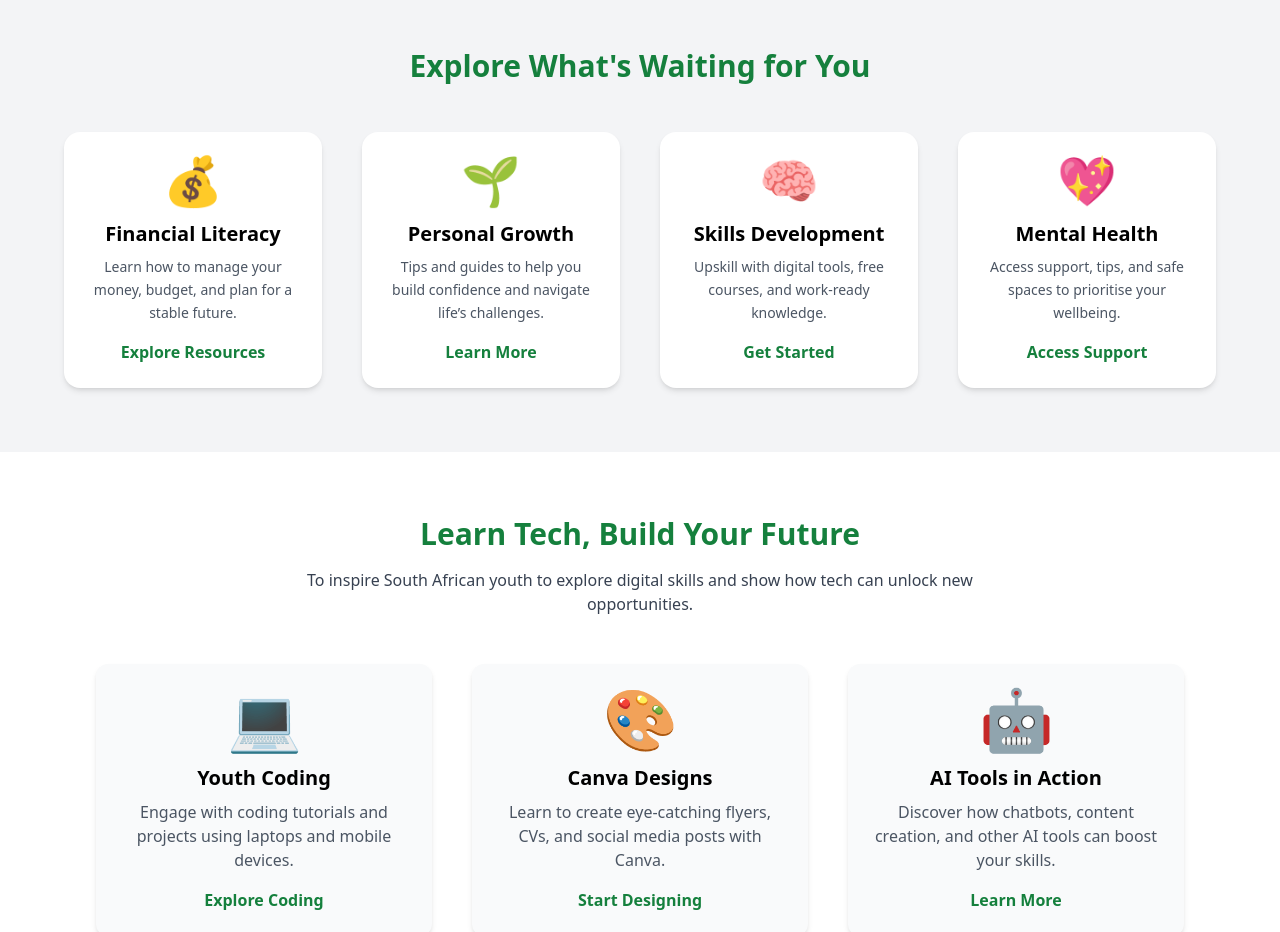
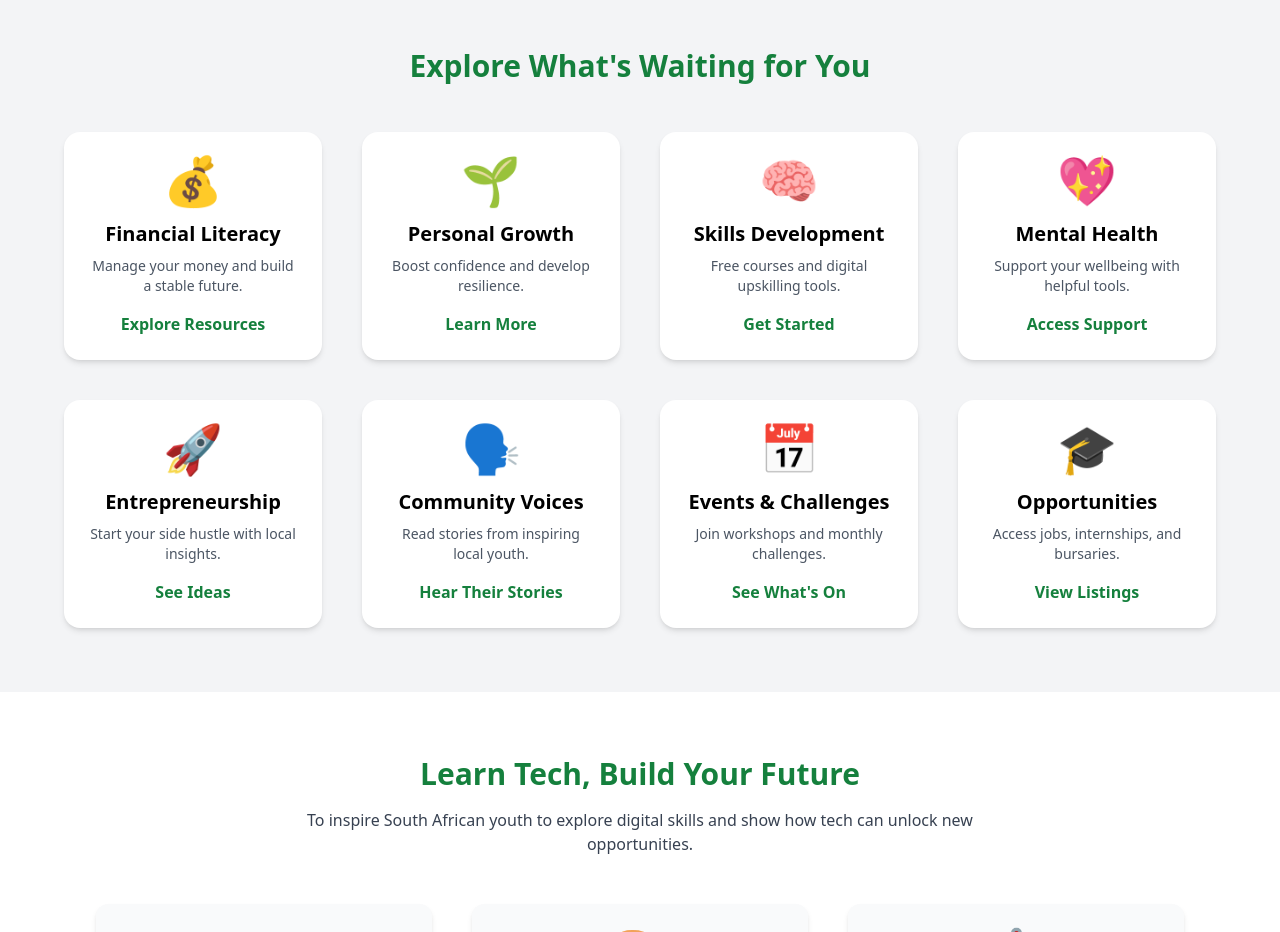
Before and after one commit to Waidon/Hub-Web-App, a plain HTML site: page index.html in a window 1280 px wide. Shown: the part 860-1792 px from the top of the page. Drawn offline with nearby package versions, Linux system fonts and the light colour scheme.

Commit message:
Add files via upload

```diff
--- a/index.html
+++ b/index.html
@@ -89,52 +89,81 @@
 
 
   <!-- Start Here Section -->
+  <!-- Start Here Section -->
 <section class="bg-gray-100 py-16 px-6 sm:px-8 lg:px-16">
   <div class="max-w-7xl mx-auto text-center">
     <h2 class="text-3xl font-extrabold text-green-700 mb-12">Explore What's Waiting for You</h2>
     <div class="grid gap-10 sm:grid-cols-2 lg:grid-cols-4">
-        <!-- Card 1 -->
-        <article class="bg-white p-6 rounded-2xl shadow-md hover:shadow-xl transition-all duration-300 focus-within:ring-2 focus-within:ring-green-500">
-          <div class="text-green-600 text-5xl mb-4 transition-transform duration-300 hover:scale-110">
-            💰
-          </div>
+
+      <!-- Financial Literacy -->
+      <article class="bg-white p-6 rounded-2xl shadow-md hover:shadow-xl transition-all duration-300">
+        <div class="text-green-600 text-5xl mb-4 hover:scale-110 transition-transform duration-300">💰</div>
         <h3 class="text-xl font-semibold mb-2">Financial Literacy</h3>
-          <p class="text-gray-600 mb-4 leading-relaxed text-sm">Learn how to manage your money, budget, and plan for a stable future.</p>
-          <a href="#resources" class="inline-block text-green-700 font-semibold hover:underline focus:outline-none">Explore Resources</a>
+        <p class="text-gray-600 mb-4 text-sm">Manage your money and build a stable future.</p>
+        <a href="#resources" class="text-green-700 font-semibold hover:underline">Explore Resources</a>
       </article>
 
-        <!-- Card 2 -->
-        <article class="bg-white p-6 rounded-2xl shadow-md hover:shadow-xl transition-all duration-300 focus-within:ring-2 focus-within:ring-green-500">
-          <div class="text-green-600 text-5xl mb-4 transition-transform duration-300 hover:scale-110">
-            🌱
-          </div>
+      <!-- Personal Growth -->
+      <article class="bg-white p-6 rounded-2xl shadow-md hover:shadow-xl transition-all duration-300">
+        <div class="text-green-600 text-5xl mb-4 hover:scale-110 transition-transform duration-300">🌱</div>
         <h3 class="text-xl font-semibold mb-2">Personal Growth</h3>
-          <p class="text-gray-600 mb-4 leading-relaxed text-sm">Tips and guides to help you build confidence and navigate life’s challenges.</p>
-          <a href="#blog" class="inline-block text-green-700 font-semibold hover:underline focus:outline-none">Learn More</a>
+        <p class="text-gray-600 mb-4 text-sm">Boost confidence and develop resilience.</p>
+        <a href="#blog" class="text-green-700 font-semibold hover:underline">Learn More</a>
       </article>
 
-        <!-- Card 3 -->
-        <article class="bg-white p-6 rounded-2xl shadow-md hover:shadow-xl transition-all duration-300 focus-within:ring-2 focus-within:ring-green-500">
-          <div class="text-green-600 text-5xl mb-4 transition-transform duration-300 hover:scale-110">
-            🧠
-          </div>
+      <!-- Skills Development -->
+      <article class="bg-white p-6 rounded-2xl shadow-md hover:shadow-xl transition-all duration-300">
+        <div class="text-green-600 text-5xl mb-4 hover:scale-110 transition-transform duration-300">🧠</div>
         <h3 class="text-xl font-semibold mb-2">Skills Development</h3>
-          <p class="text-gray-600 mb-4 leading-relaxed text-sm">Upskill with digital tools, free courses, and work-ready knowledge.</p>
-          <a href="#education" class="inline-block text-green-700 font-semibold hover:underline focus:outline-none">Get Started</a>
+        <p class="text-gray-600 mb-4 text-sm">Free courses and digital upskilling tools.</p>
+        <a href="#education" class="text-green-700 font-semibold hover:underline">Get Started</a>
       </article>
 
-        <!-- Card 4 -->
-        <article class="bg-white p-6 rounded-2xl shadow-md hover:shadow-xl transition-all duration-300 focus-within:ring-2 focus-within:ring-green-500">
-          <div class="text-green-600 text-5xl mb-4 transition-transform duration-300 hover:scale-110">
-            💖
-          </div>
+      <!-- Mental Health -->
+      <article class="bg-white p-6 rounded-2xl shadow-md hover:shadow-xl transition-all duration-300">
+        <div class="text-green-600 text-5xl mb-4 hover:scale-110 transition-transform duration-300">💖</div>
         <h3 class="text-xl font-semibold mb-2">Mental Health</h3>
-          <p class="text-gray-600 mb-4 leading-relaxed text-sm">Access support, tips, and safe spaces to prioritise your wellbeing.</p>
-          <a href="#wellness" class="inline-block text-green-700 font-semibold hover:underline focus:outline-none">Access Support</a>
+        <p class="text-gray-600 mb-4 text-sm">Support your wellbeing with helpful tools.</p>
+        <a href="#wellness" class="text-green-700 font-semibold hover:underline">Access Support</a>
       </article>
+
+      <!-- Entrepreneurship -->
+      <article class="bg-white p-6 rounded-2xl shadow-md hover:shadow-xl transition-all duration-300">
+        <div class="text-green-600 text-5xl mb-4 hover:scale-110 transition-transform duration-300">🚀</div>
+        <h3 class="text-xl font-semibold mb-2">Entrepreneurship</h3>
+        <p class="text-gray-600 mb-4 text-sm">Start your side hustle with local insights.</p>
+        <a href="#entrepreneurship" class="text-green-700 font-semibold hover:underline">See Ideas</a>
+      </article>
+
+      <!-- Community Voices -->
+      <article class="bg-white p-6 rounded-2xl shadow-md hover:shadow-xl transition-all duration-300">
+        <div class="text-green-600 text-5xl mb-4 hover:scale-110 transition-transform duration-300">🗣️</div>
+        <h3 class="text-xl font-semibold mb-2">Community Voices</h3>
+        <p class="text-gray-600 mb-4 text-sm">Read stories from inspiring local youth.</p>
+        <a href="#community" class="text-green-700 font-semibold hover:underline">Hear Their Stories</a>
+      </article>
+
+      <!-- Events & Challenges -->
+      <article class="bg-white p-6 rounded-2xl shadow-md hover:shadow-xl transition-all duration-300">
+        <div class="text-green-600 text-5xl mb-4 hover:scale-110 transition-transform duration-300">📅</div>
+        <h3 class="text-xl font-semibold mb-2">Events & Challenges</h3>
+        <p class="text-gray-600 mb-4 text-sm">Join workshops and monthly challenges.</p>
+        <a href="#events" class="text-green-700 font-semibold hover:underline">See What's On</a>
+      </article>
+
+      <!-- Opportunities -->
+      <article class="bg-white p-6 rounded-2xl shadow-md hover:shadow-xl transition-all duration-300">
+        <div class="text-green-600 text-5xl mb-4 hover:scale-110 transition-transform duration-300">🎓</div>
+        <h3 class="text-xl font-semibold mb-2">Opportunities</h3>
+        <p class="text-gray-600 mb-4 text-sm">Access jobs, internships, and bursaries.</p>
+        <a href="#opportunities" class="text-green-700 font-semibold hover:underline">View Listings</a>
+      </article>
+
     </div>
   </div>
 </section>
+
+
 
   <!--Tech Skills-->
   <section class="bg-white py-16 px-6 sm:px-12 lg:px-24">
```
Lines whose indentation alone changed are shown as unchanged.
